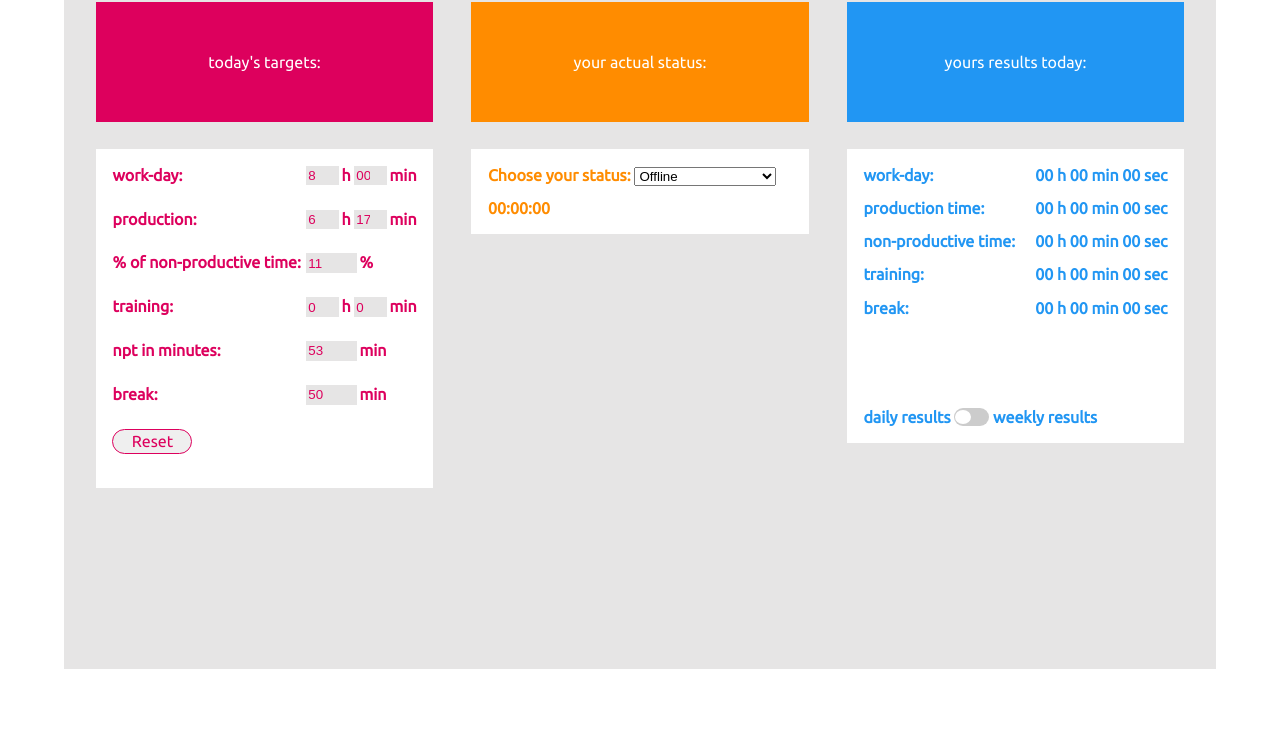
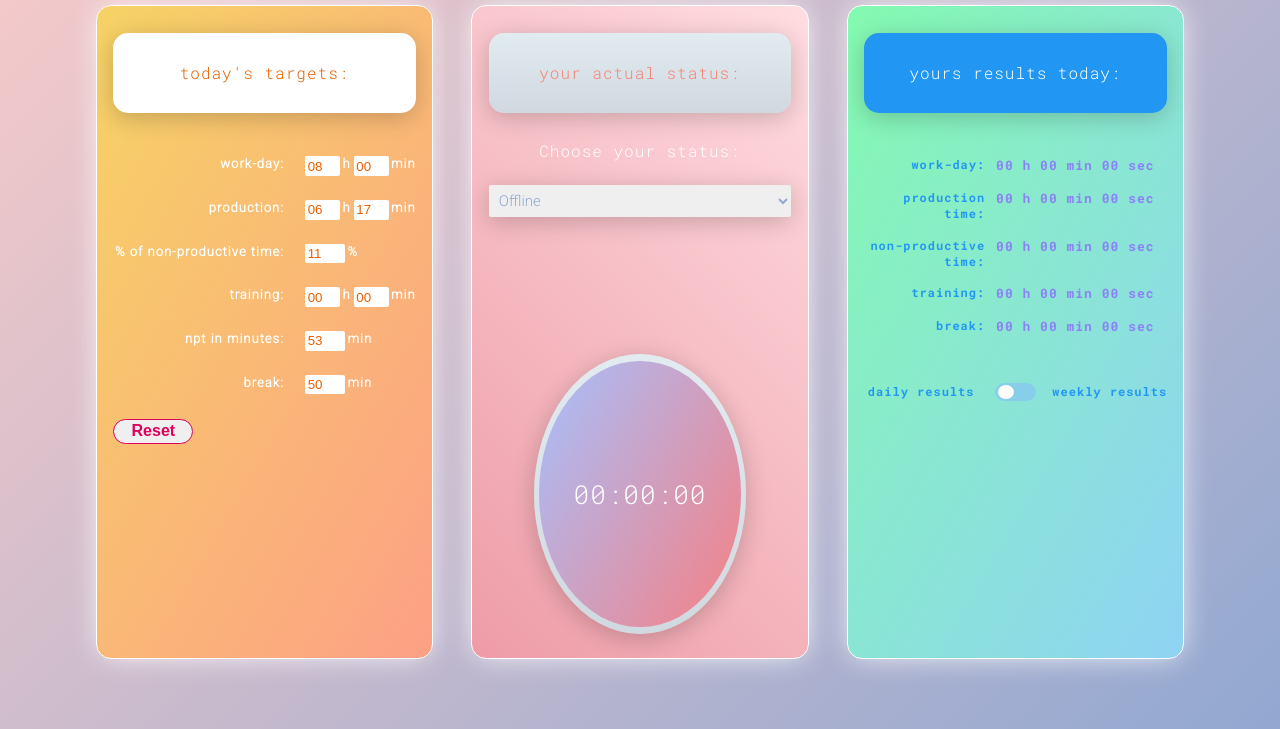
Before and after one commit to AnnaZar89/Time-tracker, a plain HTML site: page index.html in a window 1280 px wide. Shown: the part 71-800 px from the top of the page. Drawn offline with Linux system fonts and the light colour scheme; a script that the page names is missing.

Commit message:
changing stylein css, function addZero

```diff
--- a/index.html
+++ b/index.html
@@ -3,10 +3,10 @@
 
 <head>
   <meta charset="UTF-8">
-  <title>Time Tracker</title>
+  <title>Time tracker</title>
   <link rel="preconnect" href="https://fonts.googleapis.com">
   <link rel="preconnect" href="https://fonts.gstatic.com" crossorigin>
-  <link href="https://fonts.googleapis.com/css2?family=Ubuntu&display=swap" rel="stylesheet">
+  <link href="https://fonts.googleapis.com/css2?family=Roboto+Mono:wght@300;700&family=Roboto:wght@100;300&display=swap" rel="stylesheet">
   <link rel='stylesheet' href='style.css'>
 
 
@@ -14,19 +14,22 @@
 </head>
 
 <body>
+
+  <h1 class="title">Time tracker</h1>
+
   <container>
+
     <section class='targets'>
       <div class='label'>today's targets:</div>
       <div class='targetsOfTheDay'>
         <div class='target'>
           <div class='targetsName'>work-day:</div>
-          <div class='hoursAndMinutes'><input class='hoursWorkingDay' type="number" value='8' min='0' max='24'><span>h</span><input class='minutesWorkingDay' type="number" value='00' min='00' max='59'><span>min</span></div>
+          <div class='hoursAndMinutes'><input class='hoursWorkingDay' type="number" value='08' min='00' max='24'><span>h</span><input class='minutesWorkingDay' type="number" value='00' min='00' max='59'><span>min</span></div>
 
         </div>
-        <!--        <div class='errorElement'>* Wrong value</div>-->
         <div class='target'>
           <div class='targetsName'>production:</div>
-          <div class='hoursAndMinutes'><input class='hoursOnProduction' type="number" value='6' min='0' max='24'><span>h</span><input class='minutesOnProduction' type="number" value='17' min='0' max='59'><span>min</span></div>
+          <div class='hoursAndMinutes'><input class='hoursOnProduction' type="number" value='06' min='00' max='24'><span>h</span><input class='minutesOnProduction' type="number" value='17' min='0' max='59'><span>min</span></div>
         </div>
 
         <div class='target'>
@@ -38,7 +41,7 @@
         </div>
         <div class='target'>
           <div class='targetsName'>training:</div>
-          <div class='hoursAndMinutes'><input class='hoursTraining' type="number" value='0' min='0' max='24'><span>h</span><input class='minutesTraining' type="number" value='0' min='0' max='59'><span>min</span></div>
+          <div class='hoursAndMinutes'><input class='hoursTraining' type="number" value='00' min='0' max='24'><span>h</span><input class='minutesTraining' type="number" value='00' min='0' max='59'><span>min</span></div>
         </div>
         <div class='target'>
           <div class='targetsName'>npt in minutes:</div>
@@ -49,11 +52,12 @@
         <div class='target'>
           <div class='targetsName'>break:</div>
           <div class='hoursAndMinutes'>
-            <input class='minutesOfBreak' type="number" value='50' min='0'> <span>min</span>
+            <input class='minutesOfBreak' type="number" value='50' min='00' step="01"> <span>min</span>
           </div>
         </div>
         <button class='reset'>Reset</button>
-        <div class='errorElement'>* Wrong value</div>
+        <!--        <div class='errorElement'>* Wrong value</div>-->
+        <div class='errorElement'></div>
       </div>
     </section>
     <section class='status'>
@@ -71,8 +75,9 @@
           </select>
         </div>
         <div class='timer'>
-          <p class='stopwatchValues'>00:00:00</p>
-
+          <div class='circle'>
+            <p class='stopwatchValues'>00:00:00</p>
+          </div>
 
         </div>
       </div>
@@ -137,16 +142,6 @@
             </div>
           </div>
         </div>
-
-
-
-
-
-
-
-
-
-
         <div class='toggleSwitch'>
           <span class='dailyResults'>daily results</span>
           <label class='switch'>
--- a/style.css
+++ b/style.css
@@ -6,9 +6,53 @@
 
 body {
   display: flex;
-  justify-content: center;
+  flex-direction: column;
   align-items: center;
+  width: 100%;
   height: 100vh;
+  /*  background: rgb(247, 202, 201);*/
+  /*  background: -moz-linear-gradient(-45deg, rgba(247, 202, 201, 1) 0%, rgba(146, 168, 209, 1) 100%);*/
+  /*  background: -webkit-linear-gradient(-45deg, rgba(247, 202, 201, 1) 0%, rgba(146, 168, 209, 1) 100%);*/
+  background: linear-gradient(135deg, rgba(247, 202, 201, 1) 0%, rgba(146, 168, 209, 1) 100%);
+  font-family: 'Roboto Mono';
+  letter-spacing: 1px;
+}
+
+.title {
+
+  text-align: center;
+  color: #fff;
+  font-weight: 600;
+  font-size: 3em;
+  letter-spacing: 0px;
+  text-shadow: 1px 1px rgba(0,
+      0,
+      0,
+      0.02),
+    2px 2px rgba(0,
+      0,
+      0,
+      0.02),
+    3px 3px rgba(0,
+      0,
+      0,
+      0.02),
+    4px 4px rgba(0,
+      0,
+      0,
+      0.02),
+    5px 5px rgba(0,
+      0,
+      0,
+      0.02),
+    6px 6px rgba(0,
+      0,
+      0,
+      0.02),
+    7px 7px rgba(0,
+      0,
+      0,
+      0.02);
 }
 
 container {
@@ -17,33 +61,43 @@ container {
   width: 90vw;
   height: 85vh;
   padding: 1%;
-  font-family: 'Ubuntu', sans-serif;
 
-  background-color: hsla(0, 1%, 77%, 0.43);
 }
 
 section {
   width: 30%;
+  border: 0.5px solid white;
+  border-radius: 15px;
+  box-shadow: 0px 0px 30px -5px white;
+
 }
 
 container .targets {
   display: flex;
   flex-direction: column;
+  background: linear-gradient(120deg, #f6d365 0%, #fda085 100%);
 }
 
 .label {
 
-  height: 15vh;
+  height: 10vh;
   margin-bottom: 8%;
   color: white;
   text-align: center;
-  line-height: 15vh;
+  line-height: 10vh;
+  border-radius: 15px;
+
+  width: 90%;
+  margin: 8% auto;
+  box-shadow: 0 5px 25px rgba(0, 0, 0, 0.2);
+
+
+
 
 }
 
 input[type="number"] {
   border: none;
-  background-color: hsla(0, 1%, 77%, 0.43);
 
 }
 
@@ -54,16 +108,17 @@ input[type="number"]:focus {
 }
 
 .targets .label {
-  background-color: #dd005d;
-
+  background: white;
+  color: #e56101;
 
 }
 
 .targets .targetsOfTheDay {
   padding: 5%;
-  background-color: white;
-  color: #dd005d;
+  color: white;
   font-weight: 600;
+  font-family: 'Roboto';
+  font-size: 13px;
 }
 
 .targetsOfTheDay .target {
@@ -73,22 +128,24 @@ input[type="number"]:focus {
 
 .target .targetsName {
   width: 75%;
+  text-align: end;
+  margin-right: 6%;
 }
 
 .hoursAndMinutes {
   display: flex;
-  width: 45%;
+  width: 50%;
 
-  /*  justify-content: flex-end;*/
 
 }
 
 .hoursAndMinutes input {
-  width: 45%;
+  width: 50%;
   margin-right: 2%;
   margin-left: 3%;
   padding: 2%;
-  color: #dd005d;
+  color: #e56101;
+  border-radius: 2px;
 
 }
 
@@ -102,7 +159,7 @@ input[type="number"]:focus {
   font-size: 16px;
   font-weight: 550;
   color: #dd005d;
-  /*  border-color: #dd005d;*/
+
   border: 1px solid #dd005d;
   border-radius: 25px;
   font-family: 'Ubuntu', sans-serif;
@@ -115,48 +172,158 @@ input[type="number"]:focus {
   cursor: pointer;
 }
 
+.status {
+  display: flex;
+  flex-direction: column;
+  background: linear-gradient(45deg, #ee9ca7 0%, #ffdde1 100%);
+  align-items: center;
+}
+
 .status .label {
-  background-color: darkorange;
+
+
+  background: linear-gradient(to top, #cfd9df 0%, #e2ebf0 100%);
+  color: salmon;
+
 }
 
 .status input {
   width: 100%;
 }
 
+
+input[type="number"] {
+  -webkit-appearance: none;
+
+  width: 35%;
+
+}
+
+
 .status .statusAndTimer {
-  padding: 5%;
-  background-color: white;
-  color: darkorange;
-  font-weight: 600
+  display: flex;
+  flex-direction: column;
+  align-items: center;
+  justify-content: space-between;
+  height: 100%;
+  width: 90%;
+  color: #fff;
+
+
+}
+
+.statusAndTimer .timer {
+  display: flex;
+  justify-content: center;
+  align-items: center;
+  width: 70%;
+  height: 35vh;
+
+  margin-bottom: 8%;
+  color: white;
+  text-align: center;
+
+  border-radius: 50%;
+
+  box-shadow: 0 5px 25px rgb(0 0 0 / 20%);
+
+  background: linear-gradient(to top, #cfd9df 0%, #e2ebf0 100%);
+
+}
+
+.circle {
+  display: flex;
+  justify-content: center;
+  align-items: center;
+  width: 95%;
+  height: 95%;
+
+  background: linear-gradient(120deg, #a6c0fe 0%, #f68084 100%);
+  margin: 0 auto;
+  border-radius: 50%;
+  box-shadow: 0 0px 0px rgba(247, 202, 201, 1);
+
+}
+
+
+.timer .stopwatchValues {
+  color: white;
+  font-size: 26px;
 }
 
 .chooseYourStatus span {
   display: inline-block;
-  margin-bottom: 5%;
+
+  width: 100%;
+  margin-bottom: 8%;
+  text-align: center;
 }
 
+.chooseYourStatus .statusToPick {
+  padding: 6px;
+  width: 100%;
+  border: none;
+  border-radius: 2px;
+  font-size: 15px;
+  box-shadow: 0 5px 25px rgba(0, 0, 0, 0.2);
+  -webkit-appearance: button;
+  appearance: button;
+  outline: none;
+  font-family: 'ROBOTO';
+  color: rgb(146 168 209);
+}
 
+.results {
+  background: linear-gradient(120deg, #84fab0 0%, #8fd3f4 100%);
+  font-family: 'Roboto Mono';
+  font-size: 12px;
+}
 
 .results .label {
   background-color: #2196F3;
+  font-size: 16px;
 }
 
 .results .actualResultsAndToggleSwitch {
-  padding: 5%;
-  background-color: white;
+  display: flex;
+  flex-direction: column;
+
+
   color: #2196F3;
-  font-weight: 600
+  font-weight: 600;
 }
 
 .actualResultsAndToggleSwitch .actualResults,
-.actualResultsAndToggleSwitch .weeklyResultsDiv {
-  margin-bottom: 30%;
+.actualResultsAndToggleSwitch .weeklyResultsDiv {}
+
+.actualResults {
+  padding: 5%;
 }
 
 .timeSpentOnGivenStatus .givenStatus {
   display: flex;
   justify-content: space-between;
   margin-bottom: 5%;
+}
+
+.timeSpentOnGivenStatus .givenStatus > div:nth-child(2) {
+  margin-right: 4%;
+  font-size: 13px;
+  color: #8b80f6;
+  font-family: 'Roboto Mono';
+
+}
+
+.givenStatusLabel {
+  width: 40%;
+  text-align: end;
+  margin-right: 3%;
+}
+
+.toggleSwitch {
+  width: 100%;
+  margin-top: 5%;
+
 }
 
 
@@ -168,24 +335,26 @@ input[type="number"]:focus {
   height: 18px;
 }
 
-/* Hide default HTML checkbox */
+
 .switch input {
   opacity: 0;
   width: 0;
   height: 0;
 }
 
-/* The slider */
+
 .slider {
   position: absolute;
+  width: 100%;
   cursor: pointer;
   top: 0;
   left: 0;
   right: 0;
   bottom: 0;
-  background-color: #ccc;
+  background-color: skyblue;
   -webkit-transition: .4s;
   transition: .4s;
+  text-align: center;
 }
 
 .slider:before {
@@ -194,7 +363,7 @@ input[type="number"]:focus {
   height: 14px;
   width: 16px;
   top: 2px;
-  left: 1px;
+  left: 3px;
   bottom: 0px;
   background-color: white;
   -webkit-transition: .4s;
@@ -202,7 +371,7 @@ input[type="number"]:focus {
 }
 
 input:checked + .slider {
-  background-color: skyblue;
+  background-color: #ccc;
 }
 
 input:focus + .slider {
@@ -210,12 +379,12 @@ input:focus + .slider {
 }
 
 input:checked + .slider:before {
-  -webkit-transform: translateX(16px);
-  -ms-transform: translateX(17px);
-  transform: translateX(17px);
+  -webkit-transform: translateX(19px);
+  -ms-transform: translateX(19px);
+  transform: translateX(19px);
 }
 
-/* Rounded sliders */
+
 .slider.round {
   border-radius: 34px;
 }
@@ -224,19 +393,43 @@ input:checked + .slider:before {
   border-radius: 50%;
 }
 
-.errorElement {
-  color: white;
+
+.wrongValue {
   font-size: 13px;
   text-transform: uppercase;
-  /*  margin-left: 194px;*/
-  margin-left: 63%;
+  margin-left: 60%;
   margin-bottom: 1%;
   padding-left: 2%;
-  /*  background-color: #dd005d;*/
   color: white;
 }
 
+.wrongValue::after {
+  content: '* wrong value';
+}
+
+
+
+
+.toggleSwitch {
+  display: flex;
+}
+
+.dailyResults {
+  width: 100%;
+  text-align: center;
+}
+
+.switch {
+  width: 28%;
+  text-align: center;
+}
+
+.weeklyResults {
+  text-align: center;
+  width: 100%;
+}
 
 .weeklyResultsDiv {
   display: none;
+  padding: 5%;
 }
```
Also changed, not shown: script.js (+49 -19 lines).
